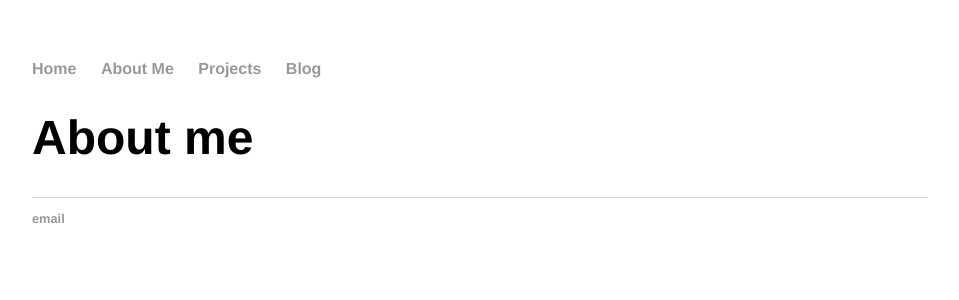
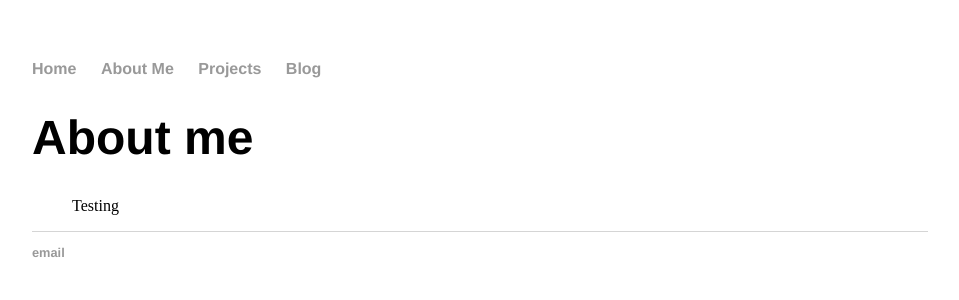
Before and after one commit to kuzura/kuzura.github.io, a Jekyll site: the page built from about/index.html, in a window 1280 px wide. Shown: the top 300 px of the page, without its empty margins (160-1119 px from the left). Built offline with Jekyll 4.4.1, drawn with Linux system fonts in a browser that asks for light colours.

Commit message:
Update index.html

```diff
--- a/about/index.html
+++ b/about/index.html
@@ -6,7 +6,6 @@ title: About me
 <h1>{{ page.title }}</h1>
 	<ul class="Bio">
 
-	  {% for post in site.Bio %}
-	    <li><span>{{ post.date | date_to_string }}</span> » <a href="{{ post.url }}" title="{{ post.title }}">{{ post.title }}</a></li>
-	  {% endfor %}
+	Testing
+
 </ul>
```
